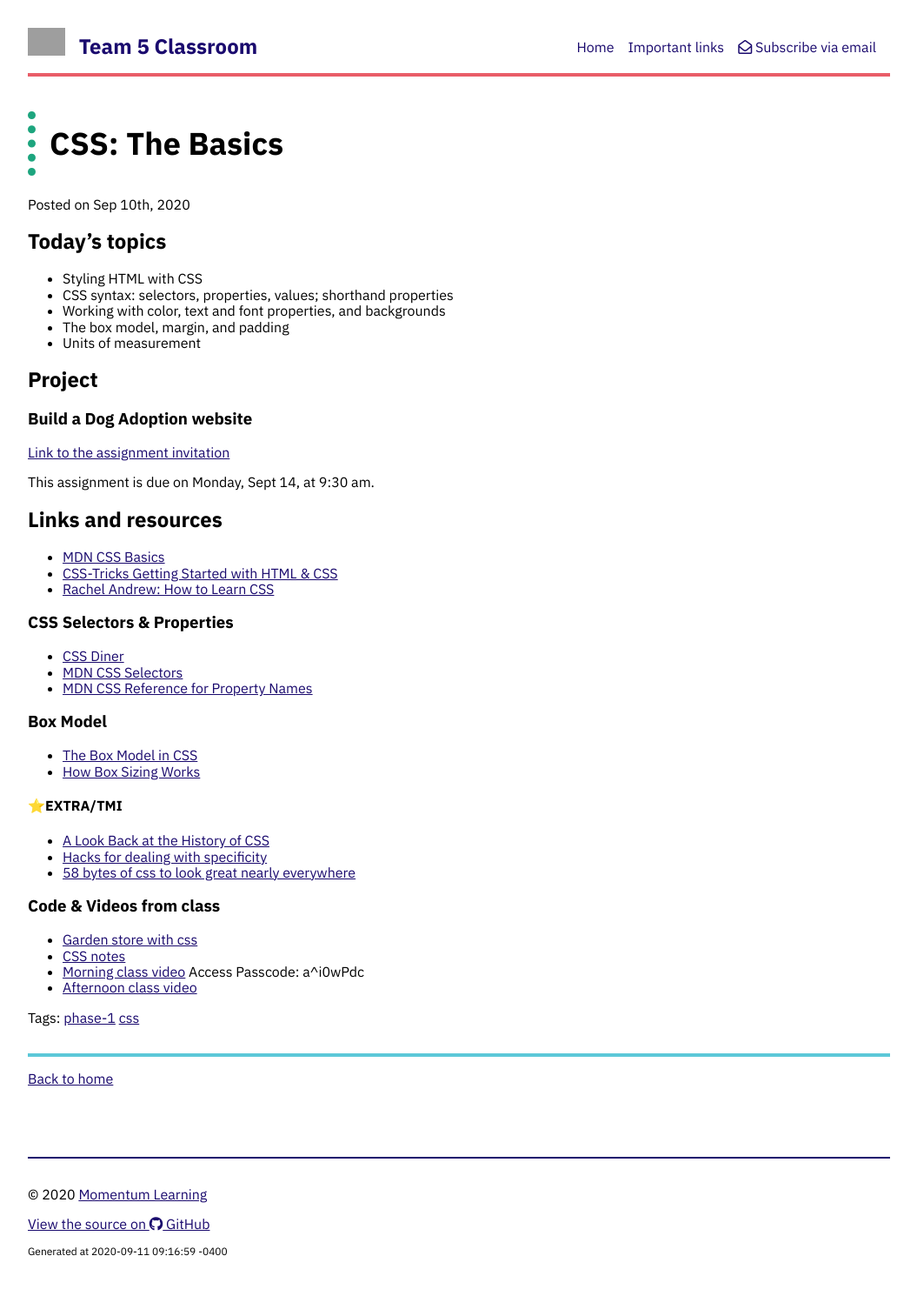
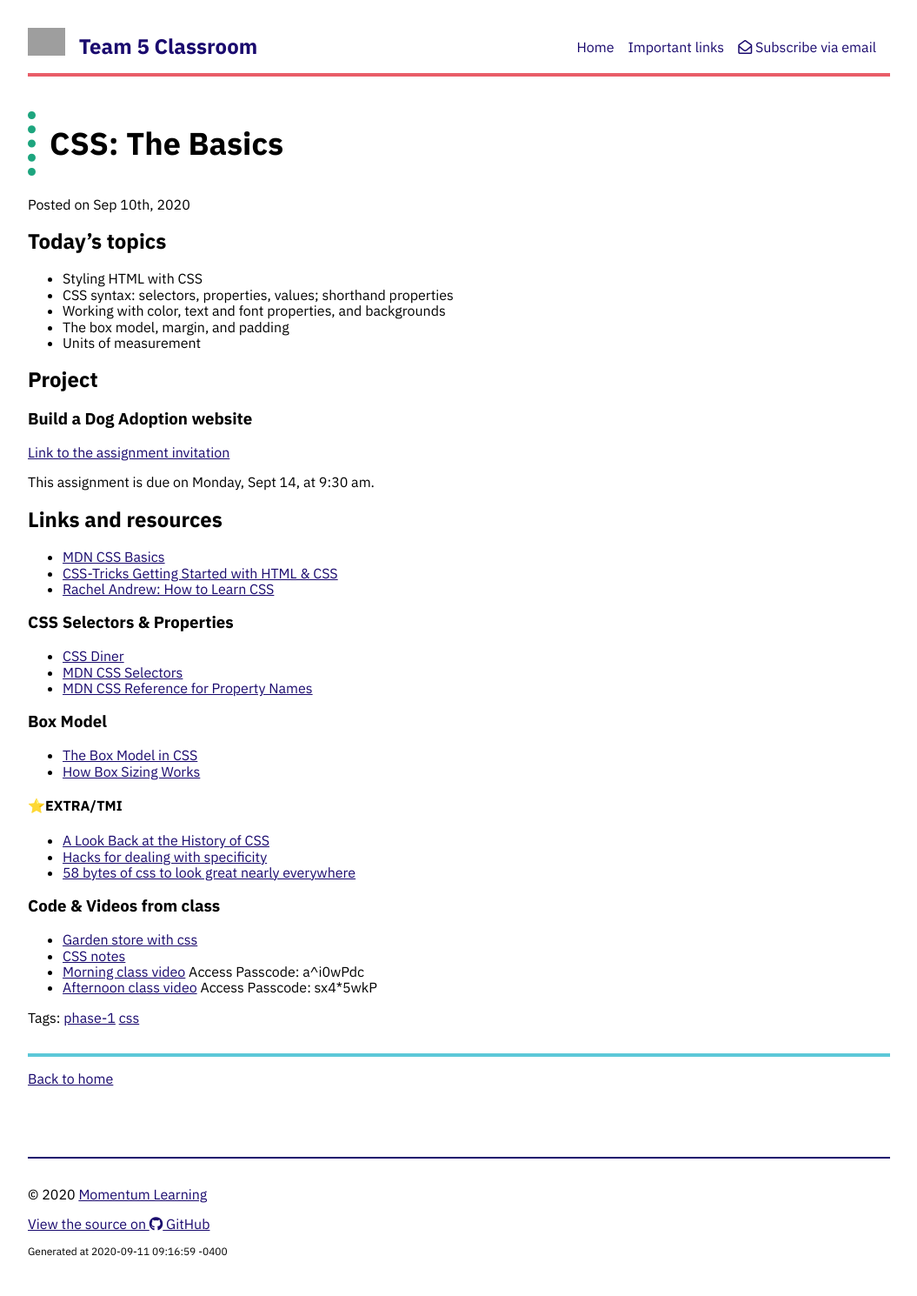
Before and after one commit to momentum-team-5/momentum-team-5.github.io, a Jekyll site: the page built from _posts/2020-09-10-css-basics.md, in a window 1280 px wide. Shown: the whole page at 87% size, without its empty margins (112-1167 px from the left). Built offline with Jekyll 4.4.1, drawn with Linux system fonts in a browser that asks for light colours; nearby versions of some CDN libraries; grey boxes are pictures that could not be loaded.

Commit message:
Add afternoon video

```diff
--- a/_posts/2020-09-10-css-basics.md
+++ b/_posts/2020-09-10-css-basics.md
@@ -47,4 +47,4 @@
 - [Garden store with css](https://github.com/momentum-team-5/examples/tree/main/garden-store-css)
 - [CSS notes](https://github.com/momentum-team-5/notes/blob/main/css.md)
 - [Morning class video](https://us02web.zoom.us/rec/share/V_7K43ksFhMJ3dlANegiv3psyEaU4_R_jQR8-MHRj1GKhO4oSzZOVuJJgQ_qOkti.owp71hJ80KpwbXG6) Access Passcode: a^i0wPdc
-- [Afternoon class video]()
+- [Afternoon class video](https://us02web.zoom.us/rec/share/qyoglU8156Lm_RtFkbRllBt3L76UP1Wbz2cYPP1cCxvywJmKaNKAfSIeGXJPBY7d.jJMclLv_uo_kPAOm) Access Passcode: sx4\*5wkP
```
